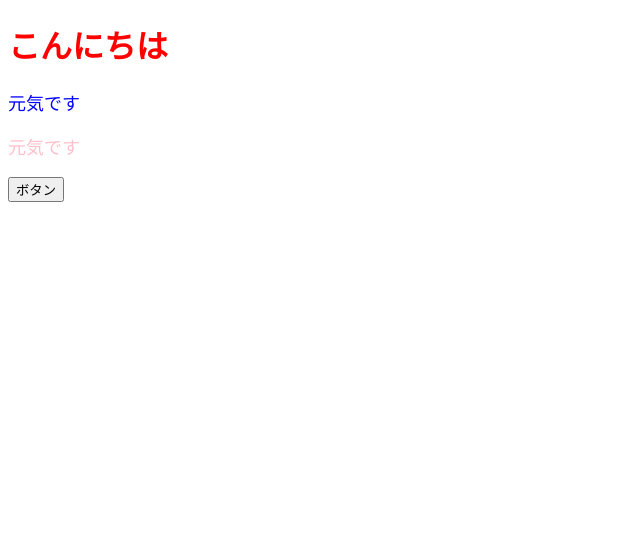
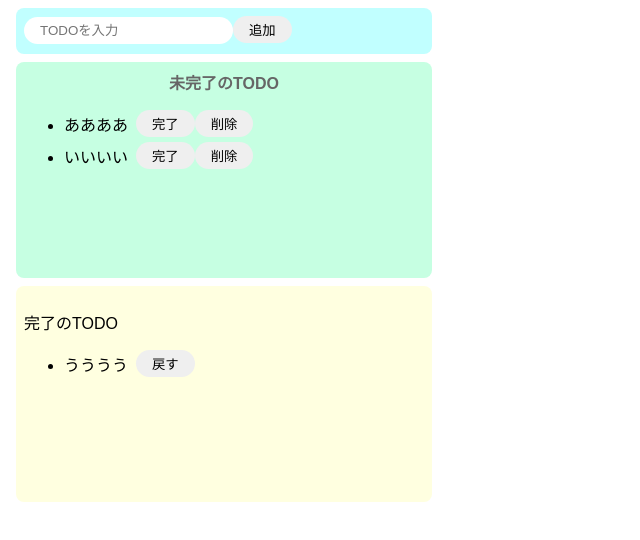
Before and after one commit to ekusuy/react_basic, a React (Create React App) app: page / in a window 1280 px wide. Shown: the top 540 px of the page, without its empty margins (0-640 px from the left). Built offline with nearby package versions, Linux system fonts and the light colour scheme.

Commit message:
削除処理を追加

```diff
--- a/src/App.js
+++ /dev/null
@@ -1,19 +0,0 @@
-import React from "react";
-import ColorfulMessage from "./components/ColorfulMessage";
-
-const App = () => {
-  const onClickButton = () => {
-    alert();
-  };
-
-  return (
-    <>
-      <h1 style={{ color: "red" }}>こんにちは</h1>
-      <ColorfulMessage color="blue">元気です</ColorfulMessage>
-      <ColorfulMessage color="pink">元気です</ColorfulMessage>
-      <button onClick={onClickButton}>ボタン</button>
-    </>
-  );
-};
-
-export default App;
--- /dev/null
+++ b/src/App.jsx
@@ -0,0 +1,68 @@
+import React, { useState } from "react";
+import "./style.css";
+
+export const App = () => {
+  const [todoText, setTodoText] = useState("");
+
+  const [incompleteTodos, setIncompleteTodos] = useState([
+    "ああああ",
+    "いいいい"
+  ]);
+
+  const [completeTodos, setCompleteTodos] = useState(["うううう"]);
+
+  const onChangeTodoText = (event) => setTodoText(event.target.value);
+
+  const OnClickAdd = () => {
+    if (todoText === "") return;
+    const newTodos = [...incompleteTodos, todoText];
+    setIncompleteTodos(newTodos);
+    setTodoText("");
+  };
+
+  const onClickDelete = (index) => {
+    const newTodos = [...incompleteTodos];
+    newTodos.splice(index, 1);
+    setIncompleteTodos(newTodos);
+  };
+
+  return (
+    <>
+      <div className="input-area">
+        <input
+          placeholder="TODOを入力"
+          value={todoText}
+          onChange={onChangeTodoText}
+        />
+        <button onClick={OnClickAdd}>追加</button>
+      </div>
+      <div className="incomplete-area">
+        <p className="title">未完了のTODO</p>
+        <ul>
+          {incompleteTodos.map((todo, index) => {
+            return (
+              <div key={todo} className="list-row">
+                <li>{todo}</li>
+                <button>完了</button>
+                <button onClick={() => onClickDelete(index)}>削除</button>
+              </div>
+            );
+          })}
+        </ul>
+      </div>
+      <div className="complete-area">
+        <p>完了のTODO</p>
+        <ul>
+          {completeTodos.map((todo, index) => {
+            return (
+              <div key={todo} className="list-row">
+                <li>{todo}</li>
+                <button>戻す</button>
+              </div>
+            );
+          })}
+        </ul>
+      </div>
+    </>
+  );
+};
--- a/src/index.js
+++ b/src/index.js
@@ -1,5 +1,5 @@
 import React from "react";
 import ReactDOM from "react-dom";
-import App from "./App";
+import { App } from "./App";
 
 ReactDOM.render(<App />, document.getElementById("root"));
--- /dev/null
+++ b/src/style.css
@@ -0,0 +1,66 @@
+body {
+  font-family: sans-serif;
+}
+
+input {
+  border-radius: 16px;
+  border: none;
+  padding: 6px 16px;
+  outline: none;
+}
+
+button {
+  border-radius: 16px;
+  border: none;
+  padding: 4px 16px;
+}
+
+button:hover {
+  background-color: #ff7fff;
+  color: #fff;
+  cursor: pointer;
+}
+
+li {
+  margin-right: 8px;
+}
+
+.input-area {
+  background-color: #c1ffff;
+  width: 400px;
+  height: 30px;
+  padding: 8px;
+  margin: 8px;
+  border-radius: 8px;
+}
+
+.incomplete-area {
+  background-color: #c6ffe2;
+  width: 400px;
+  min-height: 200px;
+  padding: 8px;
+  margin: 8px;
+  border-radius: 8px;
+}
+
+.complete-area {
+  background-color: #ffffe0;
+  width: 400px;
+  min-height: 200px;
+  padding: 8px;
+  margin: 8px;
+  border-radius: 8px;
+}
+
+.title {
+  text-align: center;
+  margin-top: 0;
+  font-weight: bold;
+  color: #666;
+}
+
+.list-row {
+  display: flex;
+  align-items: center;
+  padding-bottom: 5px;
+}
```
